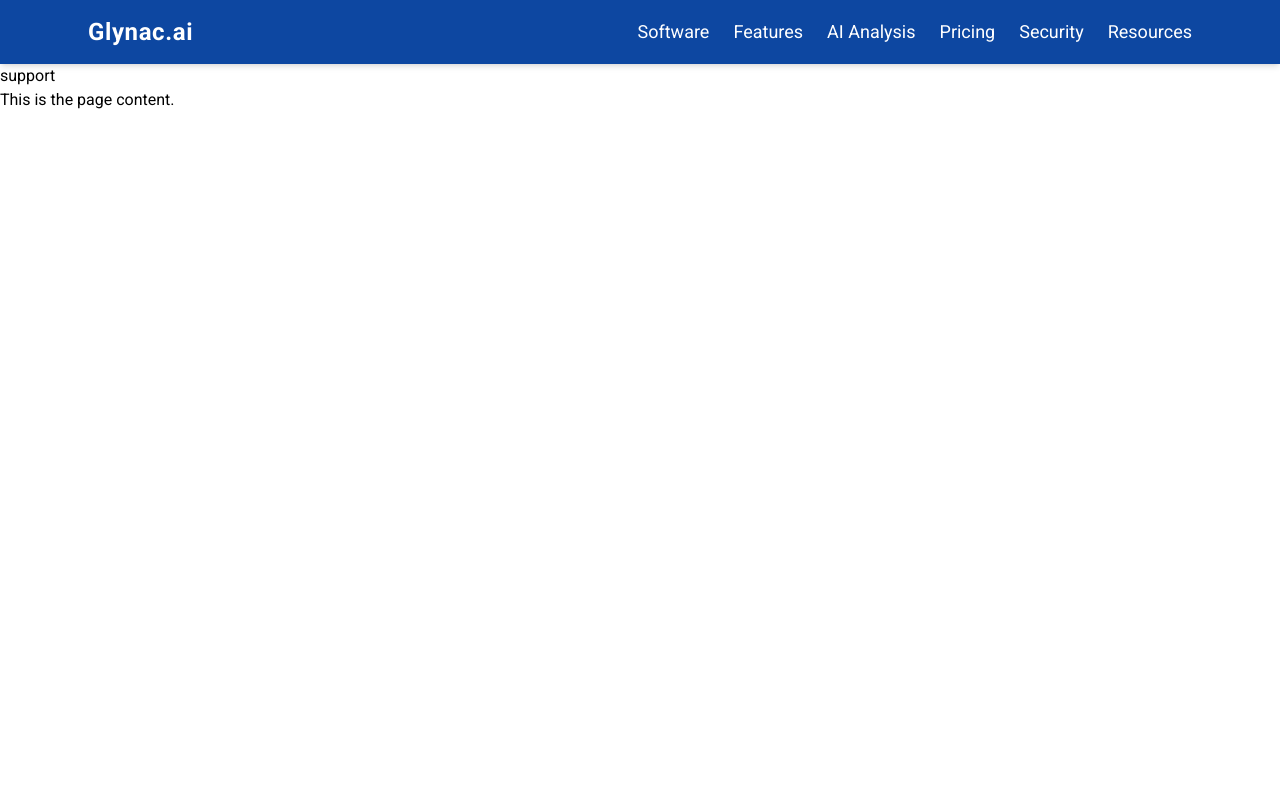
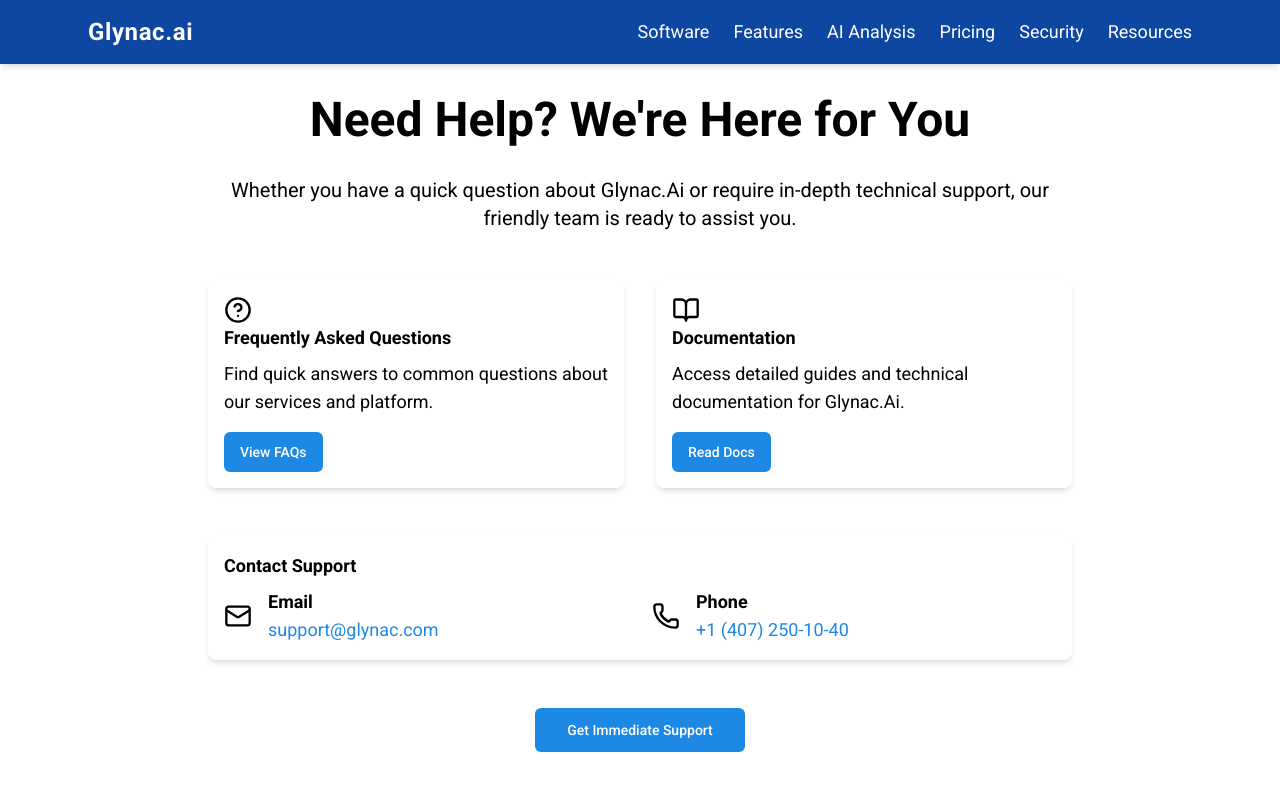
Before and after one commit to greentreegroup/glynac.ai-website, a React (Vite) app: page /support in a window 1280 px wide. Shown: the top 790 px of the page. Built offline with nearby package versions, Linux system fonts and the light colour scheme.

Commit message:
support page

```diff
--- a/package.json
+++ b/package.json
@@ -12,7 +12,9 @@
     "@fortawesome/fontawesome-free": "^6.7.2",
     "@heroicons/react": "2.0.18",
     "@material-tailwind/react": "2.1.4",
+    "class-variance-authority": "^0.7.1",
     "font-awesome": "^4.7.0",
+    "lucide-react": "^0.476.0",
     "prop-types": "15.8.1",
     "react": "18.2.0",
     "react-dom": "18.2.0",
@@ -29,6 +31,6 @@
     "prettier": "3.0.3",
     "prettier-plugin-tailwindcss": "0.5.6",
     "tailwindcss": "3.3.4",
-    "vite": "^4.5.9"
+    "vite": "^6.2.0"
   }
 }
--- /dev/null
+++ b/src/components/ui/button.jsx
@@ -0,0 +1,36 @@
+import React from "react"
+import { cva } from "class-variance-authority"
+import { cn } from "@/lib/utils"
+
+const buttonVariants = cva(
+  "inline-flex items-center justify-center rounded-md text-sm font-medium transition-colors focus-visible:outline-none focus-visible:ring-2 focus-visible:ring-ring focus-visible:ring-offset-2 disabled:opacity-50 disabled:pointer-events-none ring-offset-background",
+  {
+    variants: {
+      variant: {
+        default: "bg-primary text-primary-foreground hover:bg-primary/90",
+        destructive: "bg-destructive text-destructive-foreground hover:bg-destructive/90",
+        outline: "border border-input hover:bg-accent hover:text-accent-foreground",
+        secondary: "bg-secondary text-secondary-foreground hover:bg-secondary/80",
+        ghost: "hover:bg-accent hover:text-accent-foreground",
+        link: "underline-offset-4 hover:underline text-primary",
+      },
+      size: {
+        default: "h-10 py-2 px-4",
+        sm: "h-9 px-3 rounded-md",
+        lg: "h-11 px-8 rounded-md",
+      },
+    },
+    defaultVariants: {
+      variant: "default",
+      size: "default",
+    },
+  },
+)
+
+const Button = React.forwardRef(({ className, variant, size, asChild = false, ...props }, ref) => {
+  const Comp = asChild ? React.Fragment : "button"
+  return <Comp className={cn(buttonVariants({ variant, size, className }))} ref={ref} {...props} />
+})
+Button.displayName = "Button"
+
+export { Button, buttonVariants }
--- /dev/null
+++ b/src/components/ui/card.jsx
@@ -0,0 +1,16 @@
+import * as React from "react";
+
+const Card = ({ children, className }) => {
+  return (
+    <div className={`bg-white rounded-lg shadow-md p-4 ${className}`}>
+      {children}
+    </div>
+  );
+};
+
+const CardHeader = ({ children }) => <div className="mb-2">{children}</div>;
+const CardTitle = ({ children }) => <h2 className="text-lg font-bold">{children}</h2>;
+const CardDescription = ({ children }) => <p className="text-sm text-gray-500">{children}</p>;
+const CardContent = ({ children }) => <div>{children}</div>;
+
+export { Card, CardHeader, CardTitle, CardDescription, CardContent };
--- /dev/null
+++ b/src/lib/utils.js
@@ -0,0 +1,6 @@
+import { clsx } from "clsx"
+import { twMerge } from "tailwind-merge"
+
+export function cn(...inputs) {
+  return twMerge(clsx(inputs))
+}
--- a/src/pages/resources/support.jsx
+++ b/src/pages/resources/support.jsx
@@ -1,11 +1,81 @@
-import React from 'react';
-import { Typography } from "@material-tailwind/react";
+import { Mail, Phone, BookOpen, HelpCircle } from "lucide-react";
+import { Button } from "@/components/ui/button";
+import { Card, CardHeader, CardTitle, CardContent } from "@/components/ui/card";
 
 export function Support() {
   return (
-    <div>
-      <h1>support</h1>
-      <p>This is the page content.</p>
+    <div className="container mx-auto px-4 py-8 max-w-4xl">
+      <h1 className="text-5xl font-bold text-center mb-8">Need Help? We're Here for You</h1>
+      <p className="text-xl text-center mb-12">
+        Whether you have a quick question about Glynac.Ai or require in-depth technical support, our friendly team is
+        ready to assist you.
+      </p>
+
+      <div className="grid grid-cols-1 md:grid-cols-2 gap-8 mb-12">
+        <Card>
+          <CardHeader>
+            <CardTitle className="flex items-center text-2xl">
+              <HelpCircle className="w-7 h-7 mr-2" />
+              Frequently Asked Questions
+            </CardTitle>
+          </CardHeader>
+          <CardContent>
+            <p className="text-lg">Find quick answers to common questions about our services and platform.</p>
+            <a href="/faq">
+              <Button className="mt-4 bg-blue-600 hover:bg-blue-700 text-white">View FAQs</Button>
+            </a>
+          </CardContent>
+        </Card>
+
+        <Card>
+          <CardHeader>
+            <CardTitle className="flex items-center text-2xl">
+              <BookOpen className="w-7 h-7 mr-2" />
+              Documentation
+            </CardTitle>
+          </CardHeader>
+          <CardContent>
+            <p className="text-lg">Access detailed guides and technical documentation for Glynac.Ai.</p>
+            <a href="/resources/docs">
+              <Button className="mt-4 bg-blue-600 hover:bg-blue-700 text-white">Read Docs</Button>
+            </a>
+          </CardContent>
+        </Card>
+      </div>
+
+      <Card className="mb-12">
+        <CardHeader>
+          <CardTitle className="text-3xl">Contact Support</CardTitle>
+        </CardHeader>
+        <CardContent>
+          <div className="grid grid-cols-1 md:grid-cols-2 gap-6">
+            <div className="flex items-center text-lg">
+              <Mail className="w-7 h-7 mr-4" />
+              <div>
+                <p className="font-semibold">Email</p>
+                <a href="mailto:support@glynac.com" className="text-blue-600 hover:underline">
+                  support@glynac.com
+                </a>
+              </div>
+            </div>
+            <div className="flex items-center text-lg">
+              <Phone className="w-7 h-7 mr-4" />
+              <div>
+                <p className="font-semibold">Phone</p>
+                <a href="tel:+14072501040" className="text-blue-600 hover:underline">
+                  +1 (407) 250-10-40
+                </a>
+              </div>
+            </div>
+          </div>
+        </CardContent>
+      </Card>
+
+      <div className="text-center">
+        <a href="mailto:support@glynac.com">
+          <Button size="lg" className="bg-blue-600 hover:bg-blue-700 text-white">Get Immediate Support</Button>
+        </a>
+      </div>
     </div>
   );
 }
```
Also changed, not shown: 1 other file (tests, documents, lock files or other folders).
